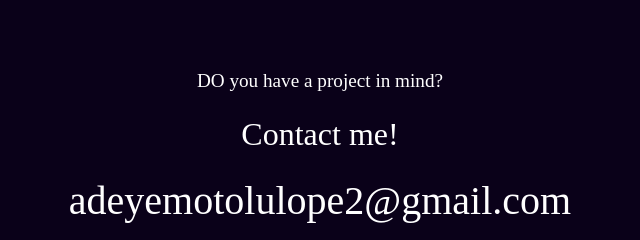
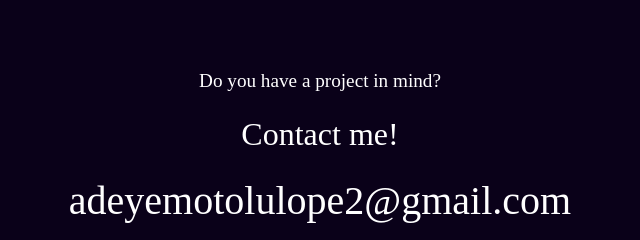
Before and after one commit to vitaliju/design, a website: page index.html in a window 1280 px wide. Shown: the part 2255-2495 px from the top of the page, 320-960 px from the left. Drawn offline with Linux system fonts and the light colour scheme.

Commit message:
file change

```diff
--- a/index.html
+++ b/index.html
@@ -138,7 +138,7 @@
             </div>
         </section>
         <div class="contact">
-            <p>DO you have a project in mind?</p>
+            <p>Do you have a project in mind?</p>
             <p class="me">Contact me!</p>
             <a href="#">adeyemotolulope2@gmail.com</a>
         </div>
```
